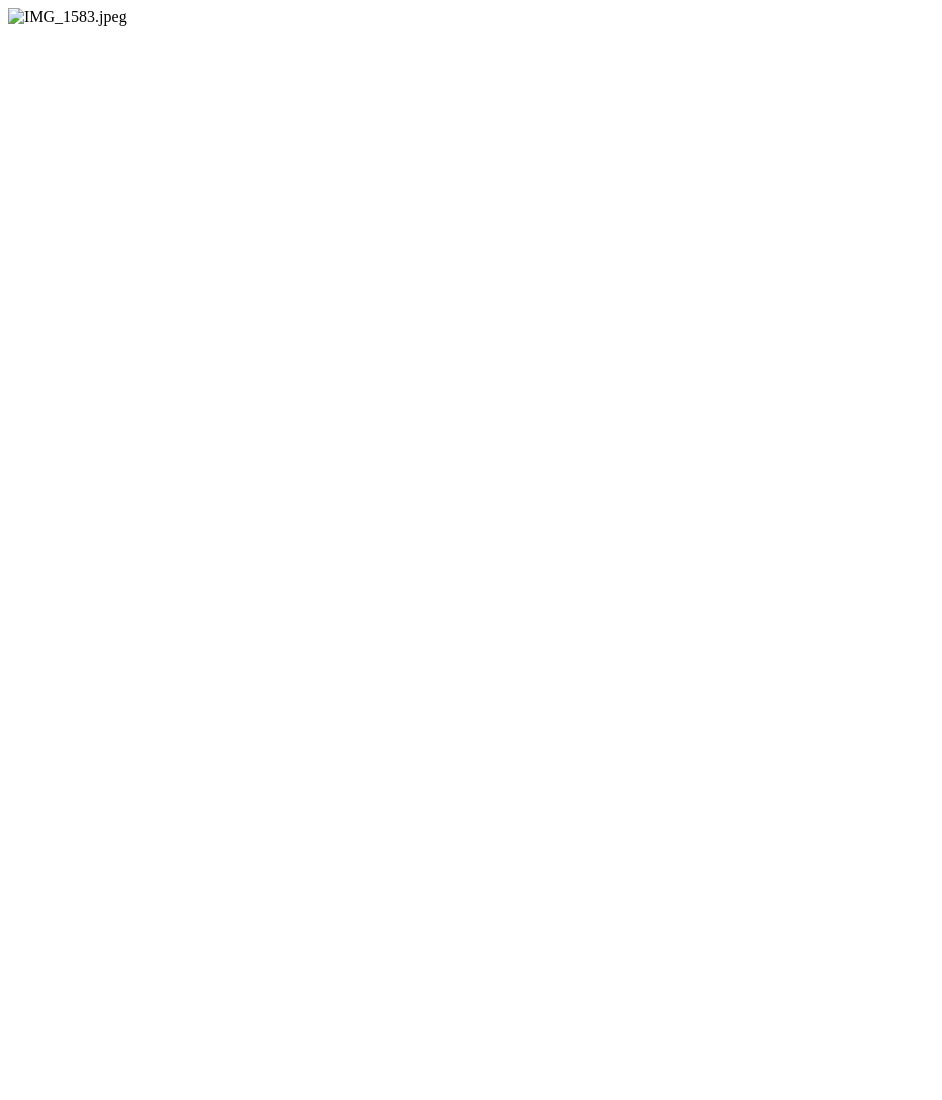
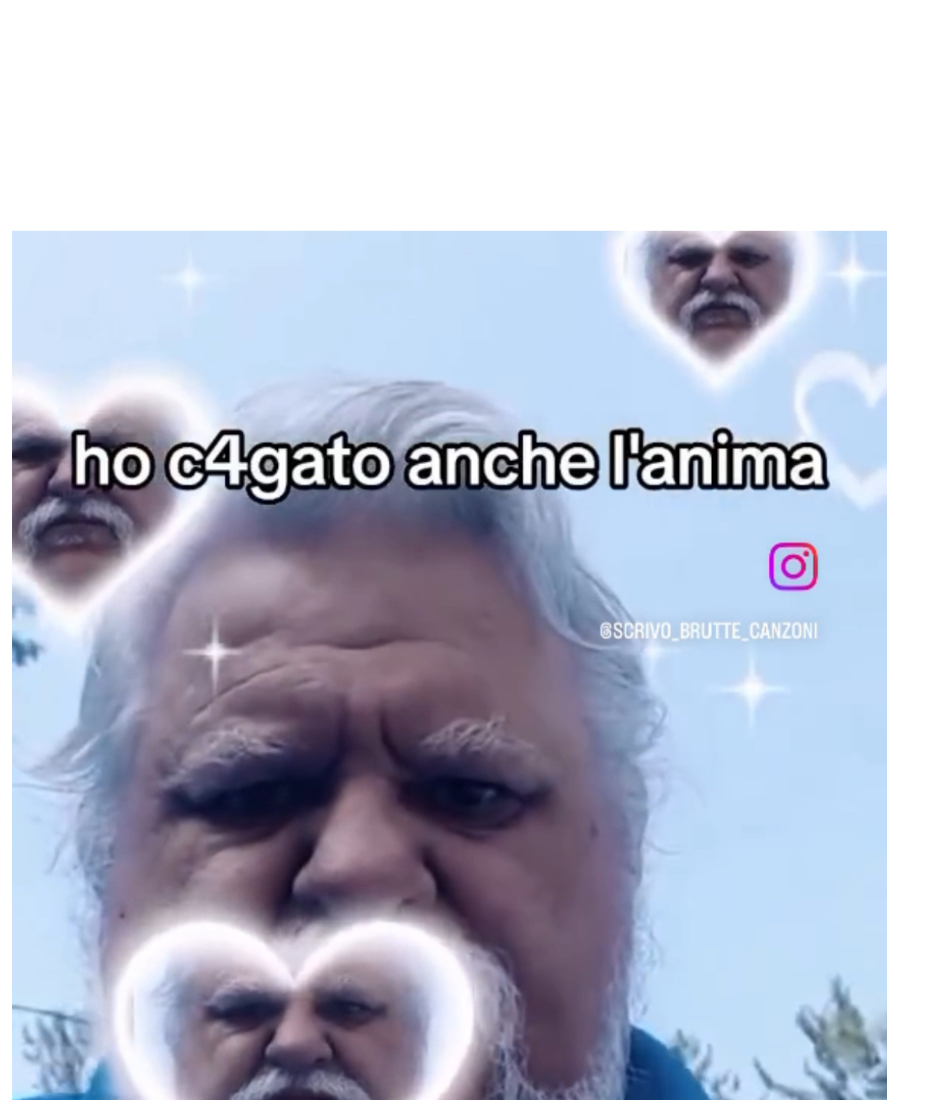
Before and after one commit to Malditooo/immagine, a plain HTML site: page index.html in a window 1280 px wide. Shown: the top 1100 px of the page, without its empty margins (0-942 px from the left). Before the commit the page ends 800 px from the top, so only its background shows below. Drawn offline with Linux system fonts and the light colour scheme.

Commit message:
Update index.html

```diff
--- a/index.html
+++ b/index.html
@@ -6,6 +6,6 @@
     <title>Immagine</title>
 </head>
 <body>
-    <img src="IMG_1590.jpeg" alt="IMG_1583.jpeg">
+    <img src="IMG_1591.jpeg" alt="IMG_1583.jpeg">
 </body>
 </html>
```
